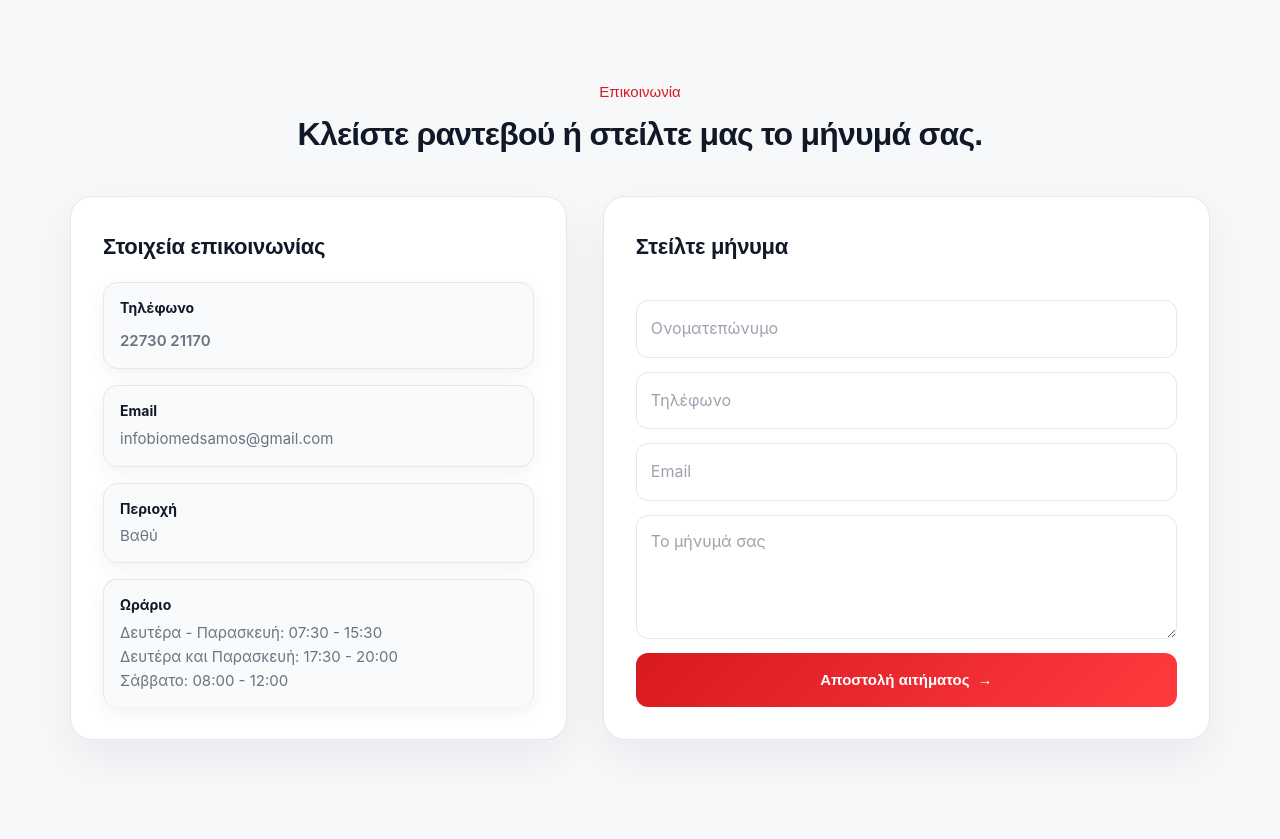
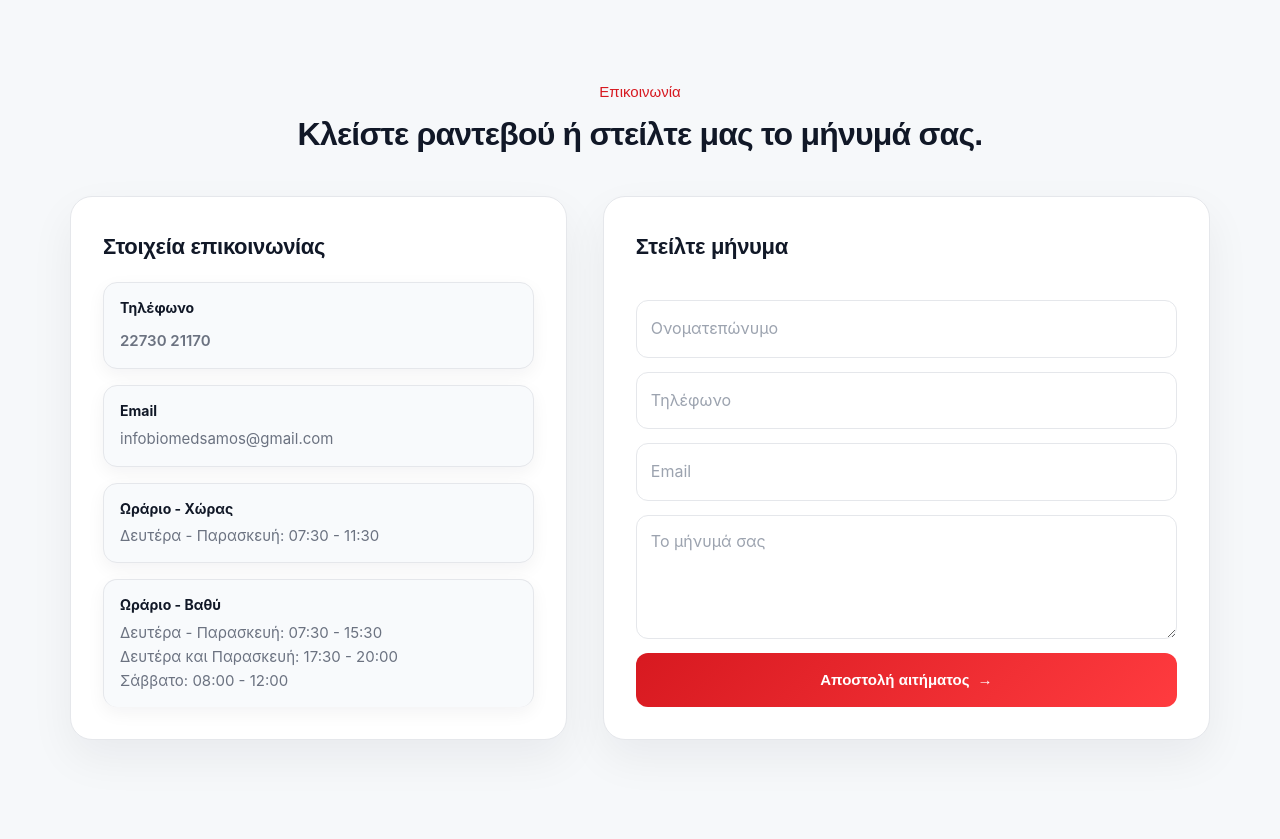
Before and after one commit to makiskollias/biomedsamos, a FastAPI app: page / in a window 1280 px wide. Shown: the part 5388-6227 px from the top of the page. Run offline with FastAPI, Linux system fonts and the light colour scheme.

Commit message:
αλλαγη περιοχη2

```diff
--- a/templates/landing.html
+++ b/templates/landing.html
@@ -413,12 +413,12 @@
                         </div>
 
                         <div class="contact__item">
-                            <strong>Περιοχή</strong>
-                            <span>Βαθύ</span>
+                            <strong>Ωράριο - Χώρας</strong>
+                            <span>Δευτέρα - Παρασκευή: 07:30 - 11:30</span>
                         </div>
 
                         <div class="contact__item">
-                            <strong>Ωράριο</strong>
+                            <strong>Ωράριο - Βαθύ</strong>
                             <span>Δευτέρα - Παρασκευή: 07:30 - 15:30</span>
                             <span>Δευτέρα και Παρασκευή: 17:30 - 20:00</span>
                             <span>Σάββατο: 08:00 - 12:00</span>
```
